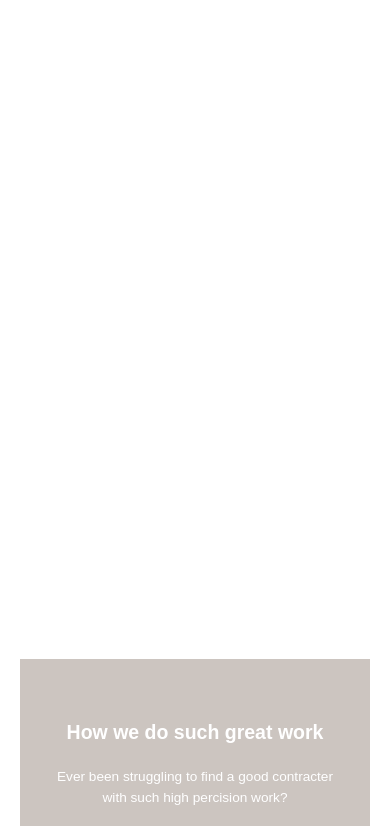
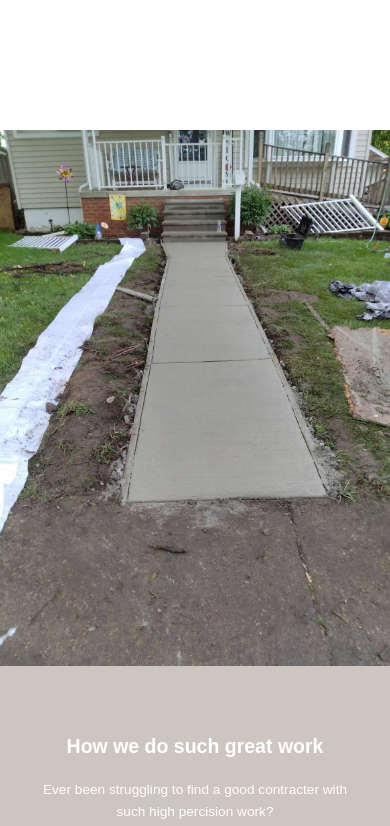
Before and after one commit to moose2002/website, a plain HTML site: page index.html in a window 390 px wide. Shown: the part 1700-2526 px from the top of the page. Drawn offline with Linux system fonts and the light colour scheme.

Commit message:
Update styles.css

```diff
--- a/styles.css
+++ b/styles.css
@@ -180,6 +180,10 @@ body {
     margin-right: 15px;
 }
 
+#image2 {
+  background-image: url('pic4.jpg');
+
+}
 #image3 {
     background-image: url('pic2.jpg');
 }
@@ -225,15 +229,17 @@ button:hover {
     .split-section {
         display: flex;
         flex-direction: column;
-        justify-content: center; /* Center text vertically */
-        align-items: center; /* Center text horizontally */
-        text-align: center; /* Ensure text is centered */
-        padding: 20px;
+        justify-content: center; /* Center the text vertically */
+        align-items: center; /* Center the text horizontally */
+        text-align: center;
+        padding: 0; /* Remove extra padding around the section */
     }
 
     .image-section {
-        height: 50vh; /* Adjust image height */
-        background-size: cover;
+        height: 50vh; /* Adjust image height for mobile */
+        width: 100%; /* Ensure the image takes the full width */
+        background-image: url('your-image.jpg'); /* Replace with your actual image path */
+        background-size: cover; /* Ensure the image covers the container */
         background-position: center;
     }
 
@@ -243,7 +249,7 @@ button:hover {
         justify-content: center; /* Vertically center the text */
         text-align: center;
         padding: 20px;
-        background-color: #ccc5c0; /* Matching background color as seen in the image */
+        background-color: #ccc5c0; /* Matching background color */
         color: white;
     }
 
@@ -268,6 +274,7 @@ button:hover {
 
     .image-section {
         flex: 1;
+        background-image: url('pic4.jpg'); /* Replace with your actual image path */
         background-size: cover;
         background-position: center;
     }
```
